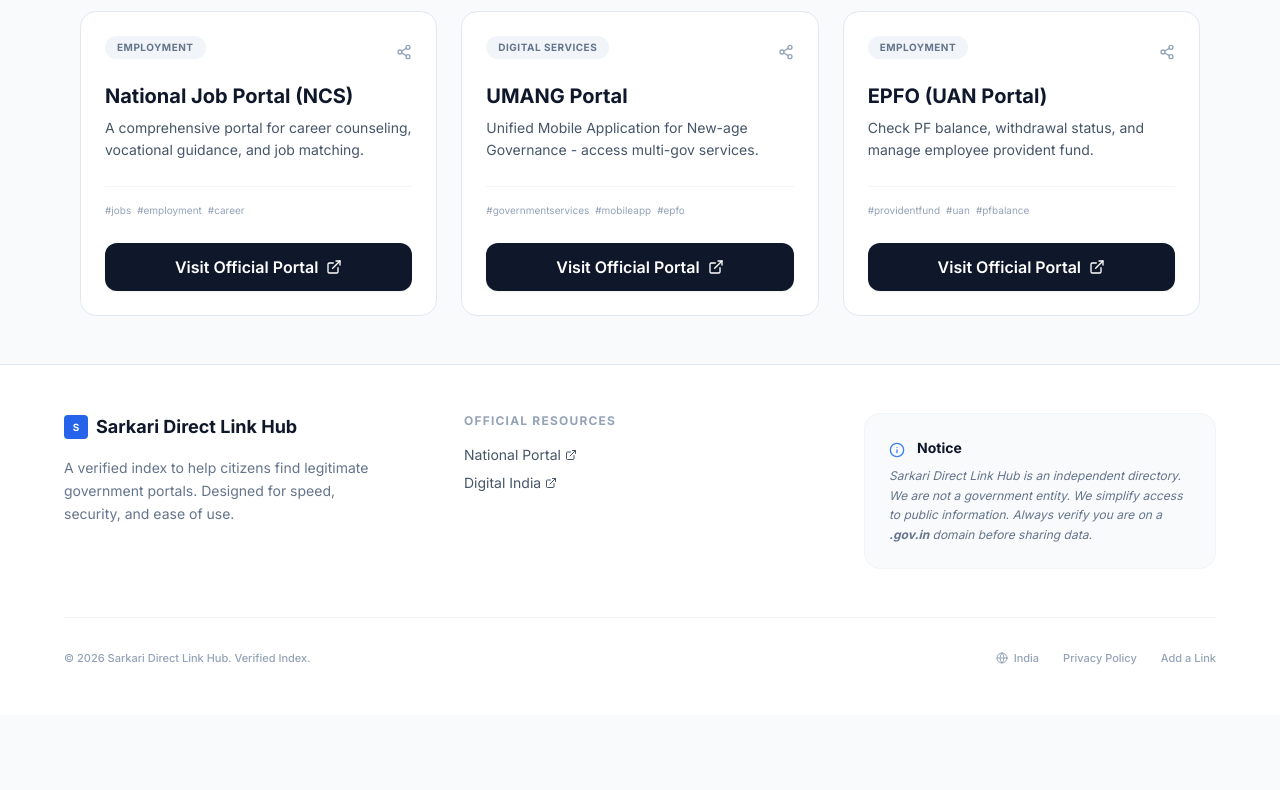
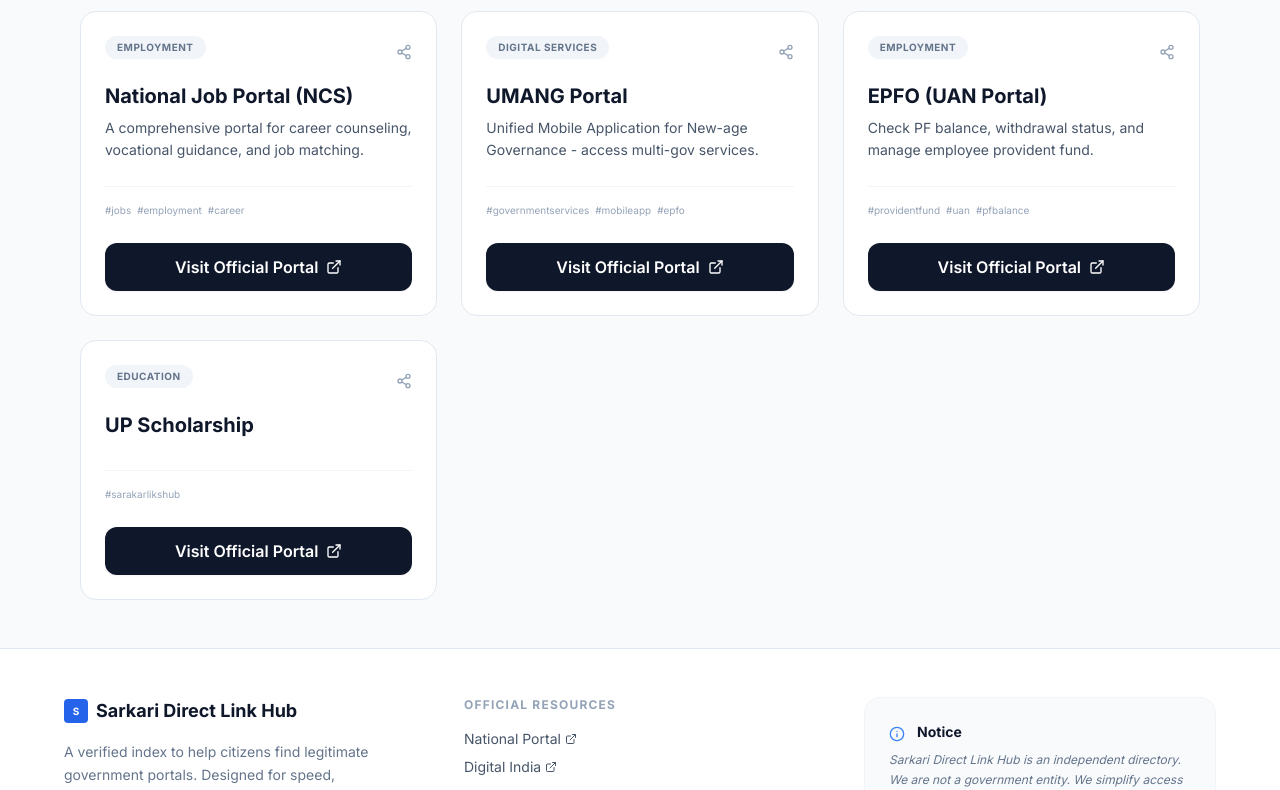
Before and after one commit to Shivam-kumar-coder/sarkari-links-hub, a React (Vite) app: page / in a window 1280 px wide. Shown: the part 1477-2267 px from the top of the page. Before the commit the page ends 2192 px from the top, so only its background shows below. Built offline with nearby package versions, Linux system fonts and the light colour scheme.

Commit message:
Update links.ts

```diff
--- a/data/links.ts
+++ b/data/links.ts
@@ -97,5 +97,12 @@
     category: "Employment",
     description: "Check PF balance, withdrawal status, and manage employee provident fund.",
     keywords: ["provident fund", "uan", "pf balance", "pension", "employer"]
+  },
+  {
+   id: "13",
+   title: "UP Scholarship",
+   url: "https://sarkari-links-hub.vercel.app",
+   category: "Education",
+   keywords: [" sarakar liks hub"]
   }
 ];
```
